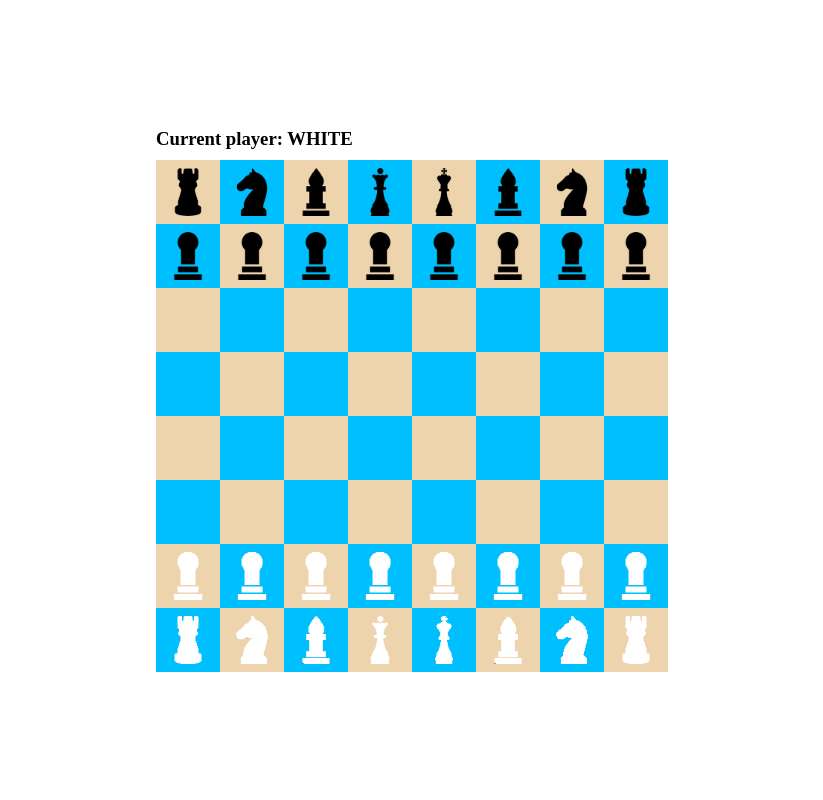
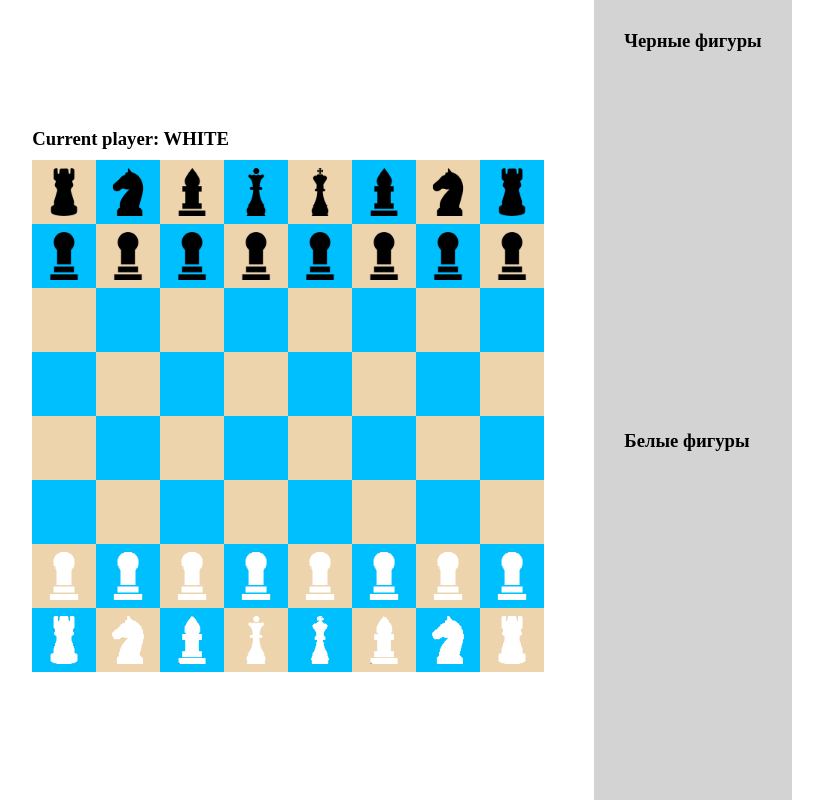
Before and after one commit to Dima12411/Chess_React, a React (Create React App) app: page / in a window 1280 px wide. Shown: the whole page, without its empty margins (228-1051 px from the left). Built offline with nearby package versions, Linux system fonts and the light colour scheme.

Commit message:
list of eaten chess figures

```diff
--- a/src/App.css
+++ b/src/App.css
@@ -50,3 +50,10 @@
     border-radius: 50%;
     background-color: #08c908;
 }
+
+.lost {
+    height: calc(50vh - 60px);
+    padding: 30px;
+    margin-left: 50px;
+    background-color: lightgray;
+}
--- a/src/App.tsx
+++ b/src/App.tsx
@@ -4,6 +4,7 @@
 import { Board } from "./models/Board";
 import { Player } from "./models/Player";
 import { Colors } from "./models/Colors";
+import LostFigures from "./components/LostFigures";
 
 function App() {
     const [board, setBoard] = useState(new Board())
@@ -35,6 +36,16 @@
                 currentPlayer={ currentPlayer }
                 swapPlayer={ swapPlayer }
             />
+            <div>
+                <LostFigures
+                    title="Черные фигуры"
+                    figures={board.lostBlackFigures}
+                />
+                <LostFigures
+                    title="Белые фигуры"
+                    figures={board.lostWhiteFigures}
+                />
+            </div>
         </div>
     );
 }
--- /dev/null
+++ b/src/components/LostFigures.tsx
@@ -0,0 +1,22 @@
+import React, { FC } from 'react';
+import { Figure } from "../models/figures/Figure";
+
+interface LostFiguresProps {
+    title: string
+    figures: Figure[]
+}
+
+const LostFigures: FC<LostFiguresProps> = ({ title, figures }) => {
+    return (
+        <div className="lost">
+            <h3>{ title }</h3>
+            { figures.map(figure =>
+                <div key={ figure.id }>
+                    { figure.name } { figure.logo && <img width={20}  height={20} src={ figure.logo }/> }
+                </div>
+            ) }
+        </div>
+    );
+};
+
+export default LostFigures;
--- a/src/models/Board.ts
+++ b/src/models/Board.ts
@@ -6,9 +6,12 @@
 import { Knight } from "./figures/Knight";
 import { Bishop } from "./figures/Bishop";
 import { Rook } from "./figures/Rook";
+import { Figure } from "./figures/Figure";
 
 export class Board {
     cells: Cell[][] = []
+    lostBlackFigures: Figure[] = []
+    lostWhiteFigures: Figure[] = []
 
     public initCells() {
         for (let i = 0; i < 8; i++) {
@@ -37,6 +40,8 @@
     public getCopyBoard(): Board {
         const newBoard = new Board()
         newBoard.cells = this.cells
+        newBoard.lostWhiteFigures = this.lostWhiteFigures
+        newBoard.lostBlackFigures = this.lostBlackFigures
         return newBoard
     }
 
--- a/src/models/Cell.ts
+++ b/src/models/Cell.ts
@@ -70,10 +70,10 @@
         }
 
         const dy = this.y < target.y ? 1 : -1
-        const dx = this.x < target.x ? 1: -1
+        const dx = this.x < target.x ? 1 : -1
 
         for (let i = 1; i < absY; i++) {
-            if (!this.board.getCell(this.x + dx*i, this.y + dy * i).isEmpty())
+            if (!this.board.getCell(this.x + dx * i, this.y + dy * i).isEmpty())
                 return false
         }
         return true
@@ -84,9 +84,18 @@
         this.figure.cell = this
     }
 
+    addLostFigure(figure: Figure) {
+        figure.color === Colors.BLACK
+            ? this.board.lostBlackFigures.push(figure)
+            : this.board.lostWhiteFigures.push(figure)
+    }
+
     moveFigure(target: Cell) {
         if (this.figure && this.figure?.canMove(target)) {
             this.figure.moveFigure(target)
+            if (target.figure) {
+                this.addLostFigure(target.figure)
+            }
             target.setFigure(this.figure)
             this.figure = null
         }
```
